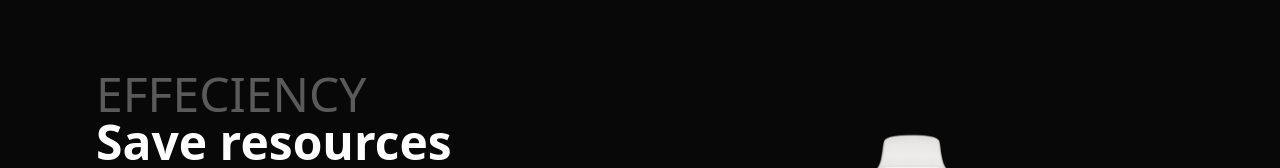
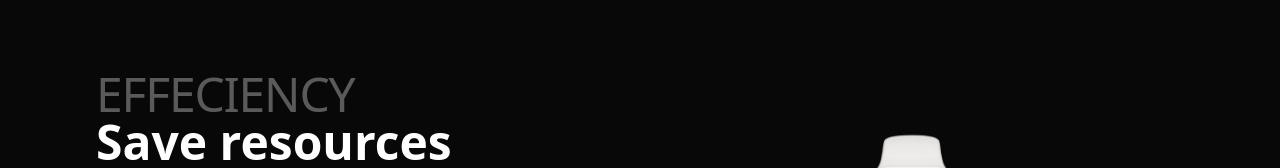
Before and after one commit to Abdulrahmanrihan/DHCB, a Next.js app: page /products in a window 1280 px wide. Shown: the part 122-290 px from the top of the page. Built offline with nearby package versions, Linux system fonts and the light colour scheme.

Commit message:
compressed the word effeciency

```diff
--- a/src/app/products/page.js
+++ b/src/app/products/page.js
@@ -14,11 +14,11 @@ export default function products(){
             <Header/>
             <section class="md:p-24 p-16 bg-darker flex md:flex-row flex-col">
                 <div class="flex flex-col md:w-1/2 w-full">
-                <h1 class="text-gray md:text-5xl text-3xl">EFFECIENCY</h1>
+                <h1 class="text-gray md:text-5xl text-3xl tracking-tight">EFFECIENCY</h1>
                 <h1 class="font-bold text-white md:text-5xl text-3xl">Save resources</h1>
                 <p class="text-light-gray mt-8 mb-4">Your time is precious let's optimize for it</p>
                 <a class="my-10" href="/contact"><button class="bg-blue rounded-md py-2 px-4">Contact Sales</button></a>
-                <a class="text-gray text-xs md:mb-0 mb-12" href="/about">LEARN MORE ABOUT EFFECIENCY</a>
+                <a class="text-gray text-xs md:mb-0 mb-12" href="/construction">LEARN MORE ABOUT EFFECIENCY</a>
                 </div>
                 <div class="flex flex-col md:w-1/2 w-full">
                     <Image class="mx-auto my-auto" src={appleWatch} width={100} height={50}/>
```
